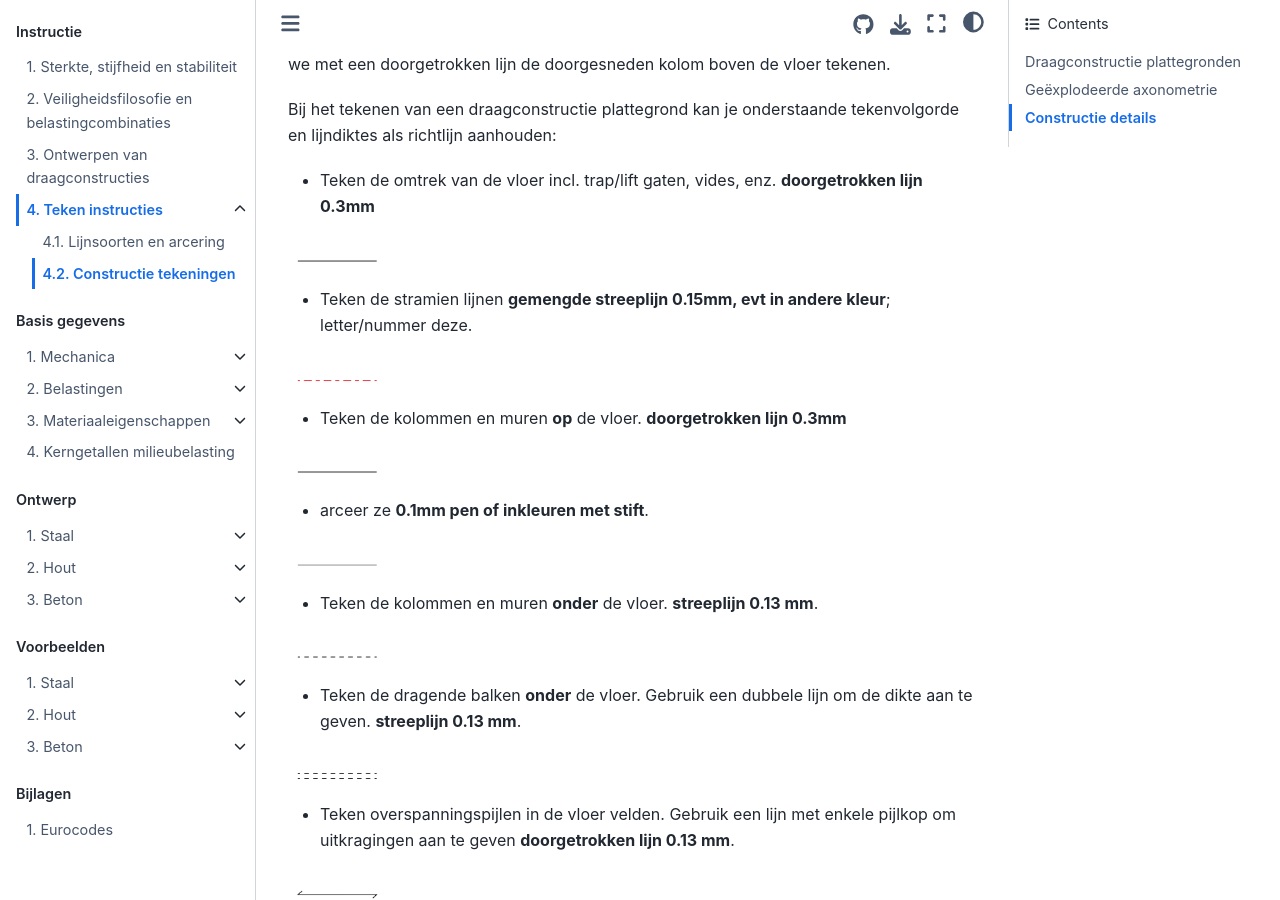
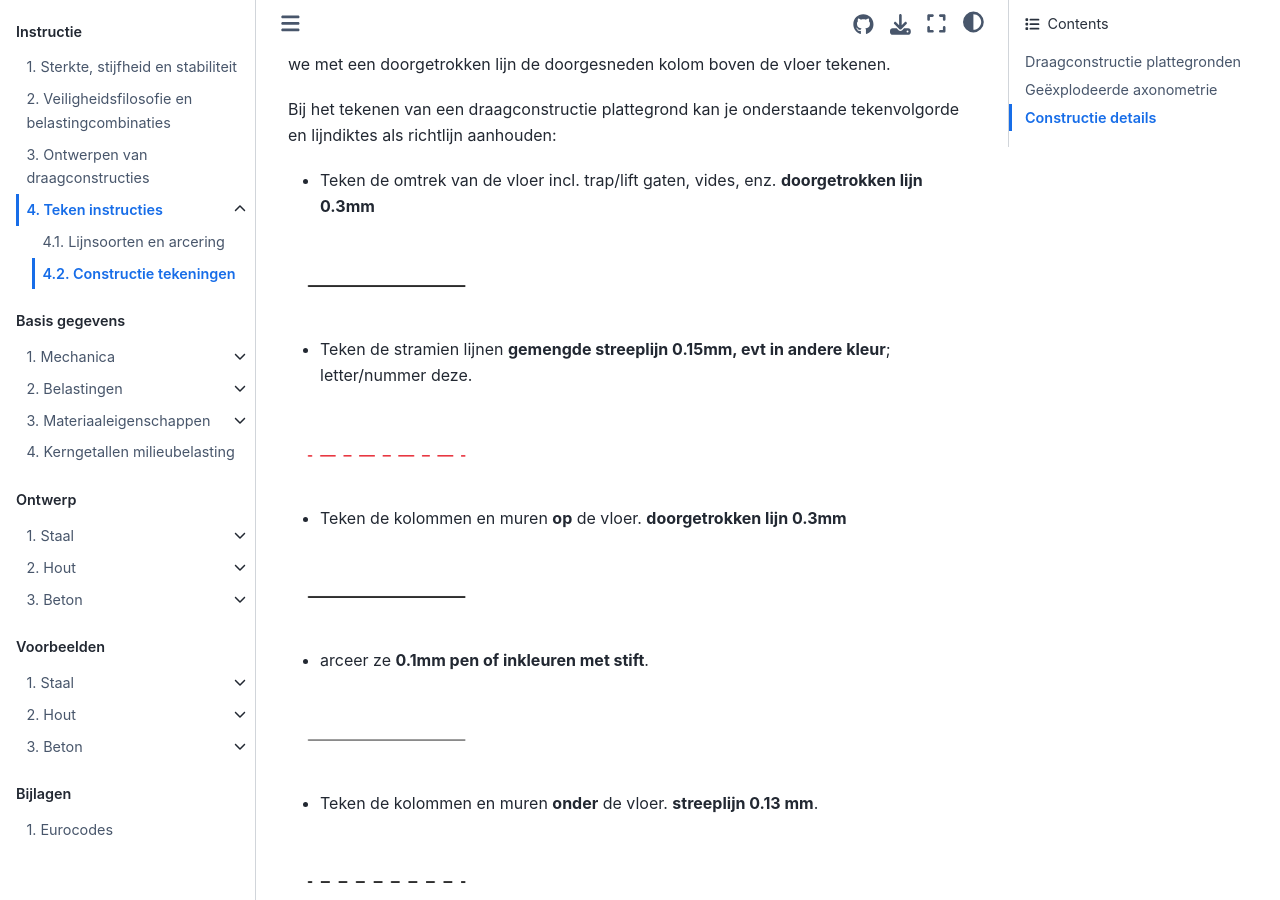
Before and after one commit to TeachBooks/vademecum, a Jupyter Book: the page built from book/instructie/teken_instructies/constructie_tekeningen.md, in a window 1280 px wide and 900 px high, scrolled down 394 px. Built offline with Jupyter Book 1.0.4 settings and Sphinx 7.4.7 and the Sphinx Book theme 1.1.4, drawn with Linux system fonts in a browser that asks for light colours; comment, search, counter and statistics services are not loaded.

Commit message:
Lijnsoorten final

```diff
--- a/book/instructie/teken_instructies/constructie_tekeningen.md
+++ b/book/instructie/teken_instructies/constructie_tekeningen.md
@@ -11,50 +11,50 @@ Bij het tekenen van een draagconstructie plattegrond kan je onderstaande tekenvo
 - Teken de omtrek van de vloer incl. trap/lift gaten, vides, enz.
 **doorgetrokken lijn 0.3mm**
 
-<img src="Images/LijnsoortenVDM_Tekengebied4.png" alt="lijn" class="bg-primary" width="100px">
+<img src="Images/LijnsoortenVDM_Tekengebied4.png" alt="lijn" class="bg-primary" width="200px">
 
 - Teken de stramien lijnen
 **gemengde streeplijn 0.15mm, evt in andere kleur**; letter/nummer deze.
 
-<img src="Images/LijnsoortenVDM_Tekengebied5.png" alt="lijn" class="bg-primary" width="100px">
+<img src="Images/LijnsoortenVDM_Tekengebied5.png" alt="lijn" class="bg-primary" width="200px">
 
 - Teken de kolommen en muren **op** de vloer.
 **doorgetrokken lijn 0.3mm**
 
-<img src="Images/LijnsoortenVDM_Tekengebied6.png" alt="lijn" class="bg-primary" width="100px">
+<img src="Images/LijnsoortenVDM_Tekengebied6.png" alt="lijn" class="bg-primary" width="200px">
 
 - arceer ze **0.1mm pen of inkleuren met stift**.
 
-<img src="Images/LijnsoortenVDM_Tekengebied7.png" alt="lijn" class="bg-primary" width="100px">
+<img src="Images/LijnsoortenVDM_Tekengebied7.png" alt="lijn" class="bg-primary" width="200px">
 
 - Teken de kolommen en muren **onder** de vloer.
 **streeplijn 0.13 mm**.
 
-<img src="Images/LijnsoortenVDM_Tekengebied8.png" alt="lijn" class="bg-primary" width="100px">
+<img src="Images/LijnsoortenVDM_Tekengebied8.png" alt="lijn" class="bg-primary" width="200px">
 
 - Teken de dragende balken **onder** de vloer. Gebruik een dubbele lijn om de dikte aan te geven.
 **streeplijn 0.13 mm**.
 
-<img src="Images/LijnsoortenVDM_Tekengebied9.png" alt="lijn" class="bg-primary" width="100px">
+<img src="Images/LijnsoortenVDM_Tekengebied9.png" alt="lijn" class="bg-primary" width="200px">
 
 - Teken overspanningspijlen in de vloer velden. Gebruik een lijn met enkele pijlkop om uitkragingen aan te geven
 **doorgetrokken lijn 0.13 mm**.
 
-<img src="Images/LijnsoortenVDM_Tekengebied10.png" alt="lijn" class="bg-primary" width="100px">
+<img src="Images/LijnsoortenVDM_Tekengebied10.png" alt="lijn" class="bg-primary" width="200px">
 
 - Teken kruisen in gaten in de vloer.
 **doorgetrokken lijn 0.13mm**.
 
-<img src="Images/LijnsoortenVDM_Tekengebied11.png" alt="lijn" class="bg-primary" width="100px">
+<img src="Images/LijnsoortenVDM_Tekengebied11.png" alt="lijn" class="bg-primary" width="200px">
 
 - Teken eventuele stabiliteitskruizen in de constructies als andreaskruis naast het vak waarin het stabiliteitskruis zich bevind.
 **streeplijn 0.2mm, evt in een andere kleur**.
 
-<img src="Images/LijnsoortenVDM_Tekengebied12.png" alt="lijn" class="bg-primary" width="100px">
+<img src="Images/LijnsoortenVDM_Tekengebied12.png" alt="lijn" class="bg-primary" width="200px">
 
 - Een schoor teken je als één schuine lijn.
 
-<img src="Images/LijnsoortenVDM_Tekengebied13.png" alt="lijn" class="bg-primary" width="100px">
+<img src="Images/LijnsoortenVDM_Tekengebied13.png" alt="lijn" class="bg-primary" width="200px">
 
 - Plaats tekstuele aanduiding bij de stabiliteits-elementen: w.v.b of schoor, materiaal en sterkteklasse, profielaanduiding.
 
@@ -77,7 +77,7 @@ Bij het tekenen van een draagconstructie plattegrond kan je onderstaande tekenvo
 - Teken de afmetingen tussen de stramienlijnen.
 **doorgetrokken lijn 0.13mm**.
 
-<img src="Images/LijnsoortenVDM_Tekengebied14.png" alt="lijn" class="bg-primary" width="100px">
+<img src="Images/LijnsoortenVDM_Tekengebied14.png" alt="lijn" class="bg-primary" width="200px">
 
 - Uitzonderlijke constructie elementen zoals hang kolommen moeten naar eigen inzicht zo duidelijk mogelijk in de tekening worden verwerkt met extra tekst ter verduidelijking.
 
@@ -86,7 +86,7 @@ Bij het tekenen van een draagconstructie plattegrond kan je onderstaande tekenvo
 - Vermeld de schaal van de tekening en het verdiepingsnummer.
 **doorgetrokken lijn 0.13mm**.
 
-<img src="Images/LijnsoortenVDM_Tekengebied15.png" alt="lijn" class="bg-primary" width="100px">
+<img src="Images/LijnsoortenVDM_Tekengebied15.png" alt="lijn" class="bg-primary" width="200px">
 
 
 ## Geëxplodeerde axonometrie
@@ -100,22 +100,22 @@ Plaats de plattegronden van de draagconstructie boven elkaar onder een hoek van
 - Teken de verticale constructieve onderdelen onder elke vloer (kolommen, wanden, enz.)
 **doorgetrokken lijn 0.13mm**.
 
-<img src="Images/LijnsoortenVDM_Tekengebied16.png" alt="lijn" class="bg-primary" width="100px">
+<img src="Images/LijnsoortenVDM_Tekengebied16.png" alt="lijn" class="bg-primary" width="200px">
 
 - Maak dichte vloeren half transparant in kleur en teken overspanningspijlen in de vloer velden
 **[doorgetrokken lijn 0.13 mm]**.
 
-<img src="Images/LijnsoortenVDM_Tekengebied17.png" alt="lijn" class="bg-primary" width="100px">
+<img src="Images/LijnsoortenVDM_Tekengebied17.png" alt="lijn" class="bg-primary" width="200px">
 
 - Zorg ervoor dat de uiterste punten van de plattegronden verbonden zijn met verticale lijnen
 **[streeplijn 0.2 mm zwart]**.
 
-<img src="Images/LijnsoortenVDM_Tekengebied18.png" alt="lijn" class="bg-primary" width="100px">
+<img src="Images/LijnsoortenVDM_Tekengebied18.png" alt="lijn" class="bg-primary" width="200px">
 
 - Teken alleen op de begane grond plattegrond de stramienlijnen
 **[gemengde streeplijn 0.13 mm]**.
 
-<img src="Images/LijnsoortenVDM_Tekengebied19.png" alt="lijn" class="bg-primary" width="100px">
+<img src="Images/LijnsoortenVDM_Tekengebied19.png" alt="lijn" class="bg-primary" width="200px">
 
 - Teken eventueel de fundering onder de begane grond.
 
@@ -134,24 +134,24 @@ In het hoofdstuk ‘Ontwerp’ zijn standaardverbindingen van de verschillende m
 - Teken de hartlijn (vaak stramienlijn) van de te verbinden constructiedelen
 **gemengde streeplijn 0.3 mm**.
 
-<img src="Images/LijnsoortenVDM_Tekengebied22.png" alt="lijn" class="bg-primary" width="100px">
+<img src="Images/LijnsoortenVDM_Tekengebied22.png" alt="lijn" class="bg-primary" width="200px">
 
 - Teken de constructiedelen op schaal met de juiste afmetingen
 **doorgetrokken lijn 0.8mm**, laat alle niet-constructieve delen achterwege.
 
-<img src="Images/LijnsoortenVDM_Tekengebied21.png" alt="lijn" class="bg-primary" width="100px">
+<img src="Images/LijnsoortenVDM_Tekengebied21.png" alt="lijn" class="bg-primary" width="200px">
 
 - Teken hoe de delen zijn verbonden (lassen, bouten, lijmen, stortnaden, enz.)
 **[doorgetrokken lijn 0.8mm]**
 
-<img src="Images/LijnsoortenVDM_Tekengebied21.png" alt="lijn" class="bg-primary" width="100px">
+<img src="Images/LijnsoortenVDM_Tekengebied21.png" alt="lijn" class="bg-primary" width="200px">
 
 - teken ook de onderdelen die niet zichtbaar zijn
 **streeplijn 0.3 mm grijs**.
 
-<img src="Images/LijnsoortenVDM_Tekengebied22.png" alt="lijn" class="bg-primary" width="100px">
+<img src="Images/LijnsoortenVDM_Tekengebied22.png" alt="lijn" class="bg-primary" width="200px">
 
 - Benoem relevante materialen en afmetingen
 **doorgetrokken lijn 0.1mm**.
 
-<img src="Images/LijnsoortenVDM_Tekengebied23.png" alt="lijn" class="bg-primary" width="100px">
+<img src="Images/LijnsoortenVDM_Tekengebied23.png" alt="lijn" class="bg-primary" width="200px">
```
Also changed, not shown: book/instructie/teken_instructies/lijnsoorten_arcering.md (+4 -4 lines).
